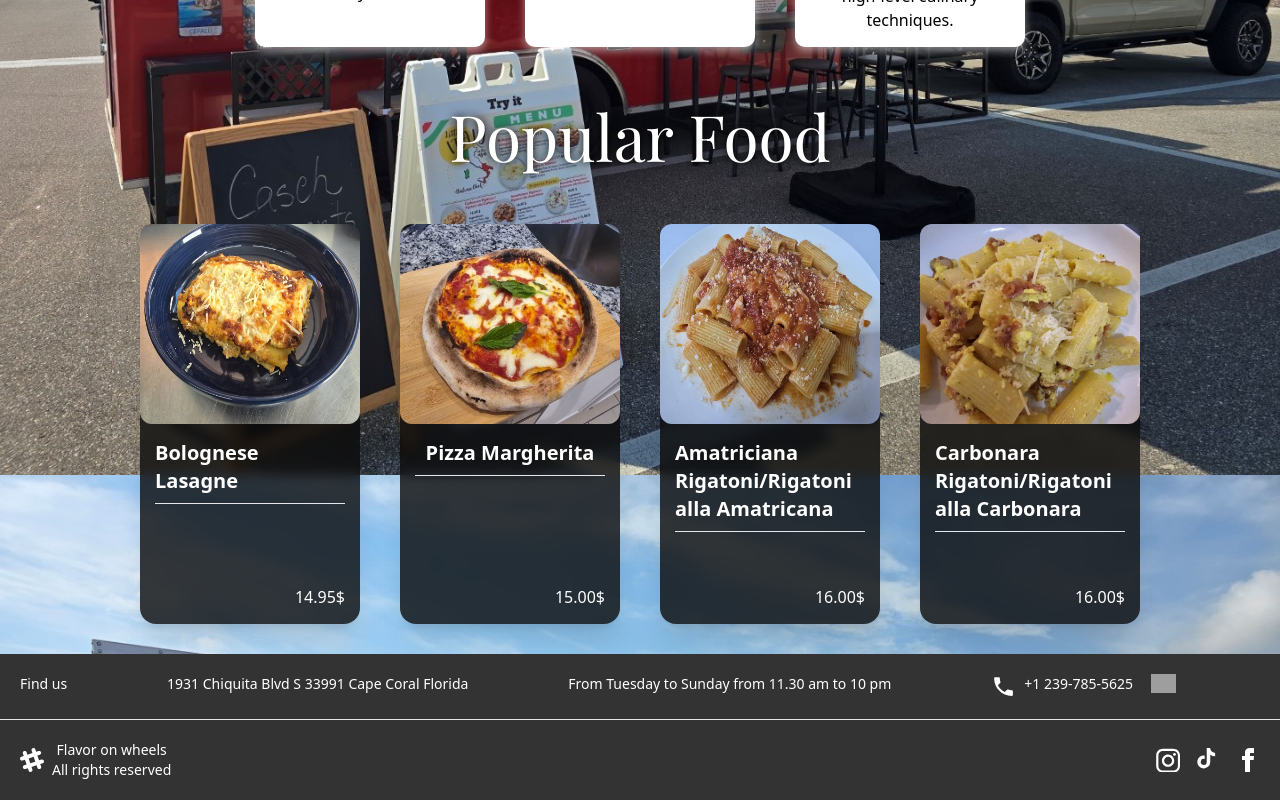
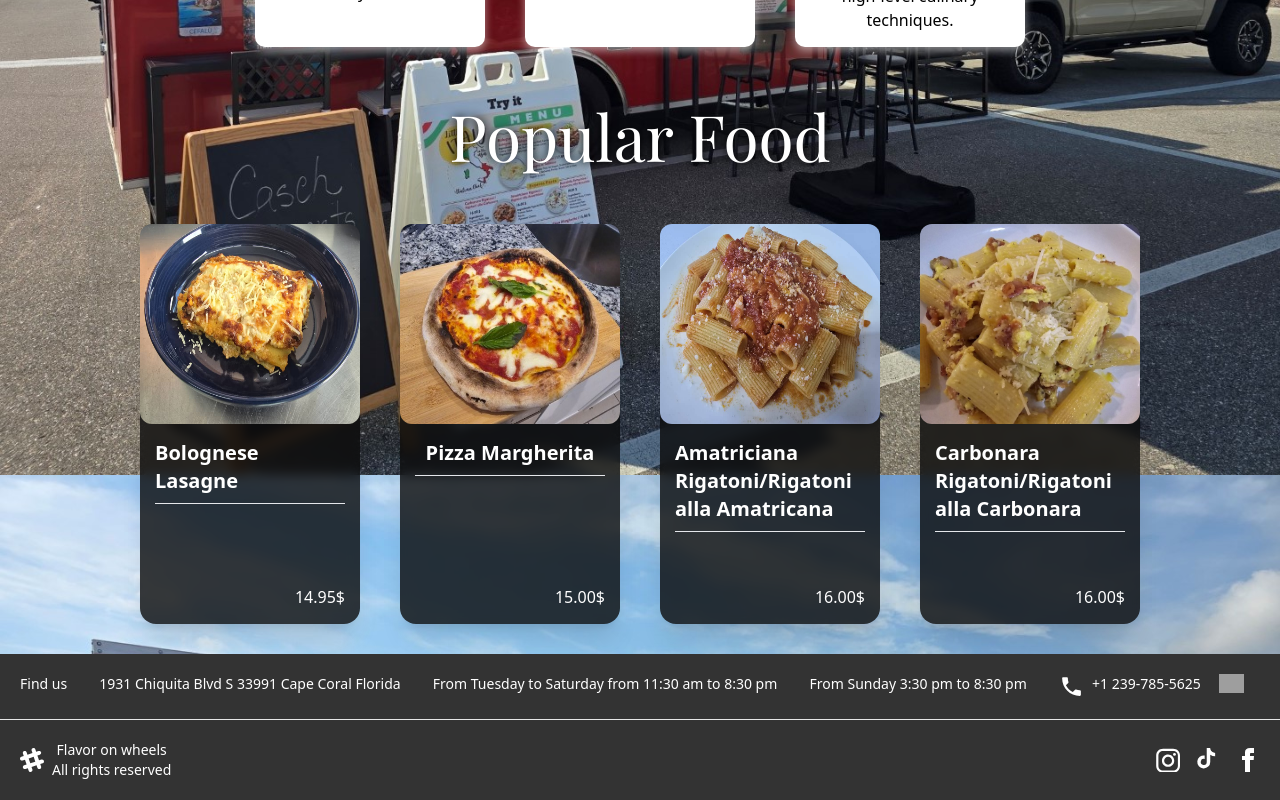
Before and after one commit to CJiens/food-truck, an Angular app: page /home in a window 1280 px wide. Shown: the part 1305-2105 px from the top of the page. Built offline with nearby package versions, Linux system fonts and the light colour scheme; grey boxes are pictures that could not be loaded; a web font is replaced by a local one.

Commit message:
Update footer.component.html
hora

```diff
--- a/src/app/core/pages/home/footer/footer.component.html
+++ b/src/app/core/pages/home/footer/footer.component.html
@@ -3,7 +3,8 @@
   <span>1931 Chiquita Blvd S
 33991 Cape Coral
 Florida</span>
-  <span>From Tuesday to Sunday from 11.30 am to 10 pm</span>
+  <span>From Tuesday to Saturday from 11:30 am to 8:30 pm</span>
+  <span>From Sunday 3:30 pm to 8:30 pm</span>
 
 <div style="display: flex; flex-direction: row;">
   <span style="display: flex;">
```
